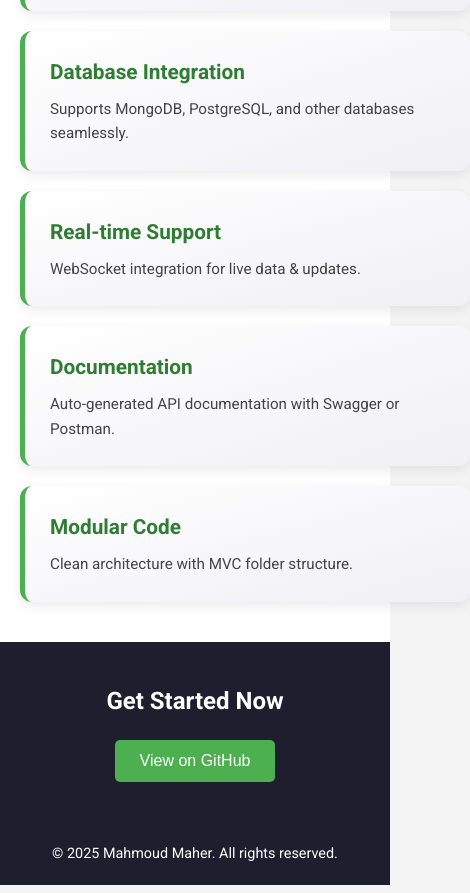
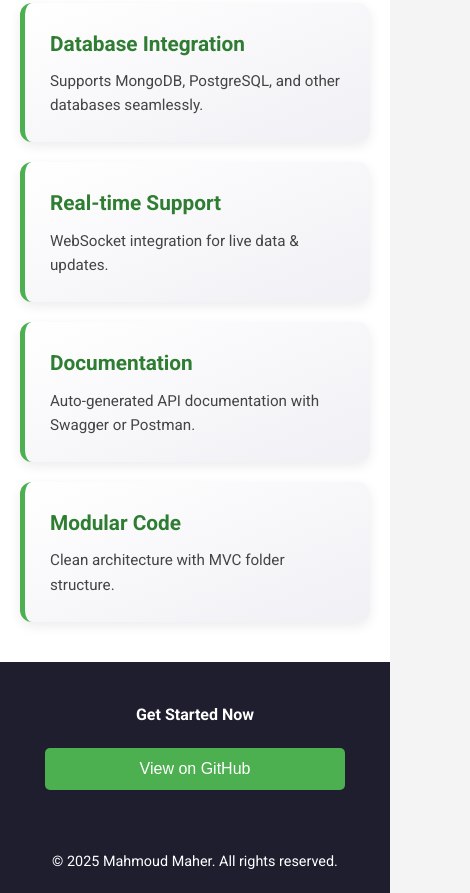
Before and after one commit to mahmoudmaherofficial/luxelane-backend, a website: page public/home.html in a window 390 px wide. Shown: the part 895-1788 px from the top of the page, 470 px wide, since content can reach past the window. Drawn offline with Linux system fonts and the light colour scheme.

Commit message:
responsive home

```diff
--- a/public/home.html
+++ b/public/home.html
@@ -38,11 +38,10 @@
 
     .features {
       display: grid;
-      grid-template-columns: repeat(auto-fit, minmax(450px, 1fr));
+      grid-template-columns: repeat(auto-fit, minmax(280px, 1fr));
       gap: 20px;
       padding: 40px 20px;
       background: #fff;
-
     }
 
     .feature {
@@ -72,7 +71,6 @@
       color: #444;
     }
 
-
     .cta {
       background: #1e1e2f;
       color: white;
@@ -82,6 +80,7 @@
 
     .cta h2 {
       margin-bottom: 20px;
+      font-size: 2rem;
     }
 
     .cta button {
@@ -105,6 +104,23 @@
       background: #1e1e2f;
       color: white;
       font-size: 0.9rem;
+    }
+
+    /* Responsive text sizes */
+    @media (max-width: 600px) {
+      header h1 {
+        font-size: 2rem;
+      }
+
+      header p,
+      .cta h2 {
+        font-size: 1rem;
+      }
+
+      .cta button {
+        width: 100%;
+        max-width: 300px;
+      }
     }
   </style>
 </head>
@@ -151,7 +167,6 @@
     </div>
   </section>
 
-
   <section class="cta">
     <h2>Get Started Now</h2>
     <button onclick="window.location.href='https://github.com/mahmoudmaherofficial'">View on GitHub</button>
```
